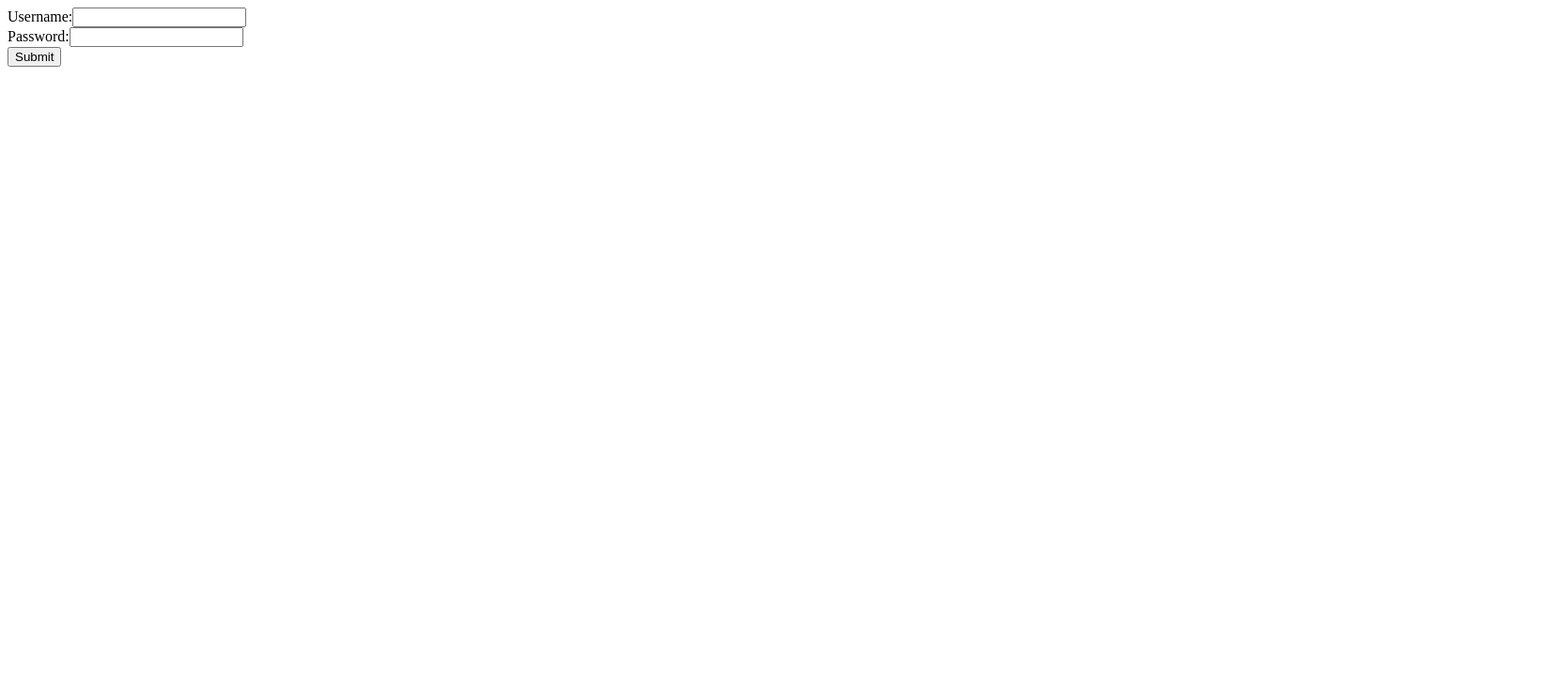
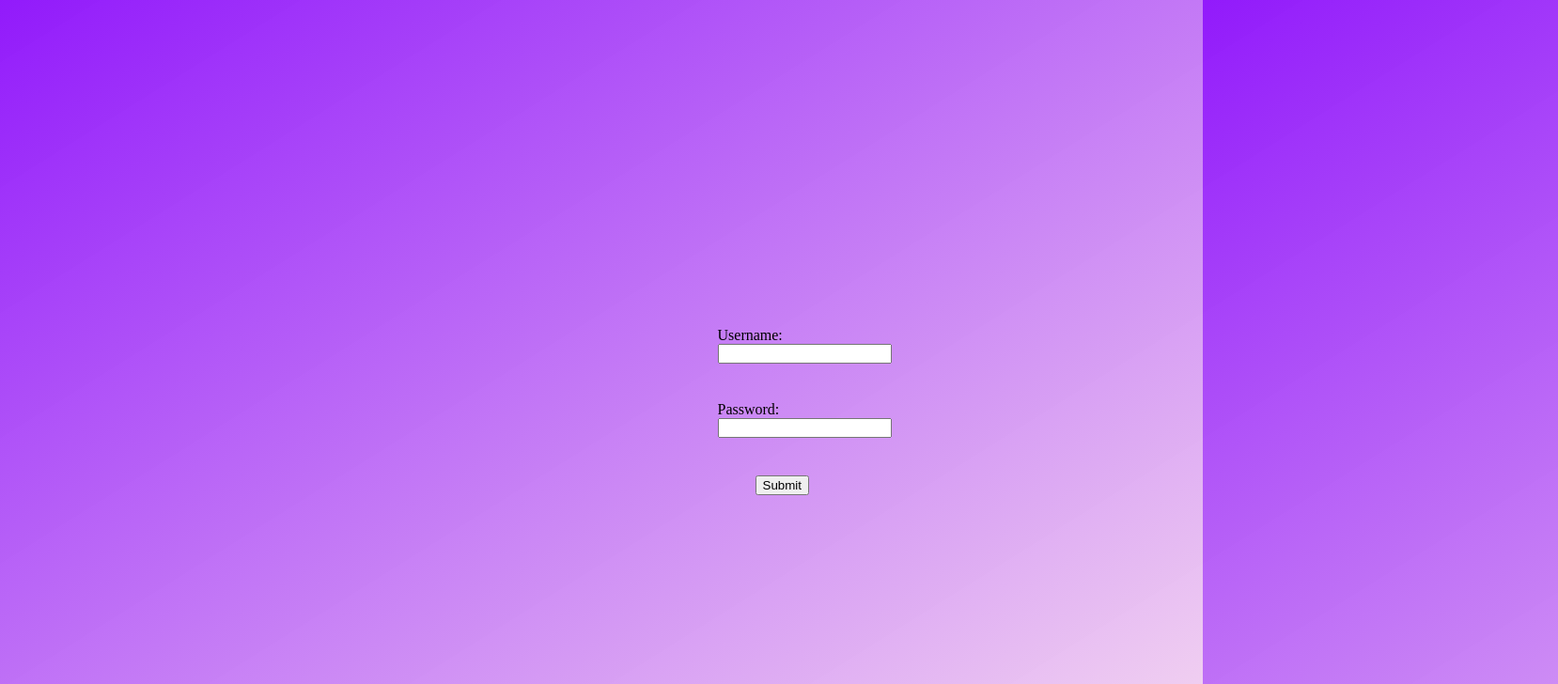
Before and after one commit to ash730xo/login_page_reactLearn, a React (Vite) app: page / in a window 1280 px wide. Shown: the top 728 px of the page at 94% size, 1658 px wide, since content can reach past the window. Built offline with nearby package versions, Linux system fonts and the light colour scheme.

Commit message:
css & password type fixed

```diff
--- a/src/App.jsx
+++ b/src/App.jsx
@@ -1,4 +1,5 @@
 import React from "react"
+import './styles.css'
 
 function App() {
 
@@ -12,7 +13,7 @@ function App() {
           </div>
           <div className="password_Container">
             <label className="password_label">Password:</label>
-            <input type="text" className="password_Input"/>
+            <input type="password" className="password_Input"/>
           </div>
           <button className="submit">Submit</button>
         </div>
--- /dev/null
+++ b/src/styles.css
@@ -0,0 +1,42 @@
+/* makes the gradient not repeat and covers whole screen */
+html {
+    height: 100%;
+}
+/* adds a linear gradient */
+body {
+    background-image: linear-gradient(to bottom right, rgb(146, 26, 251), rgba(244, 213, 240, 0.953));
+
+}
+/* puts the label obove input instead of next  */
+input, label {
+    display: block;
+}
+
+/* Sets log in screen to fit the whole screen */
+.login_Screen {
+    height: 800px;
+    width: 1650px;
+    position: relative;
+}
+
+/* sets the login container to middle of the screen */
+.login_Container {
+    width: 200px;
+    height: 250px;
+    position: absolute;
+    top: 45%;
+    left: 47%;
+    margin: -50px 0 0 -50px;
+}
+
+/* centers username and password  */
+.username_Container, .password_Container{
+    margin-top: 30px;
+    margin-bottom: 40px;
+    padding-left: 15%;
+}
+
+/* centers button */
+button {
+    margin-left: 35%;
+}
```
